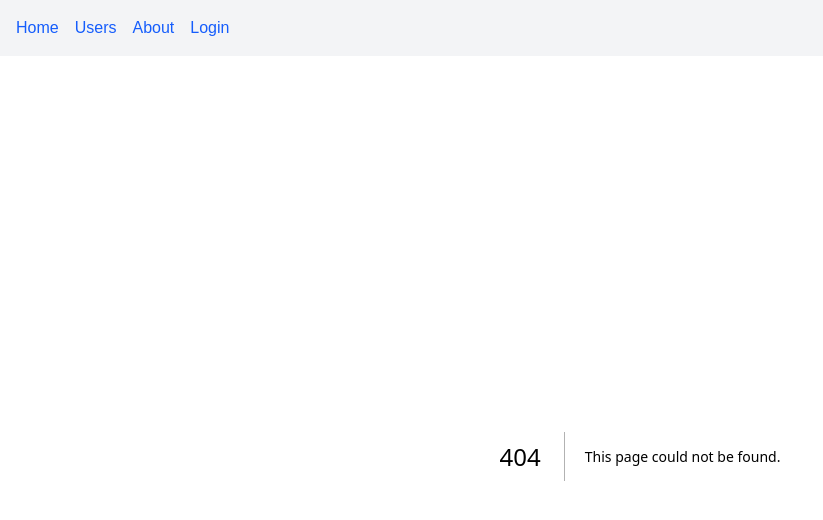
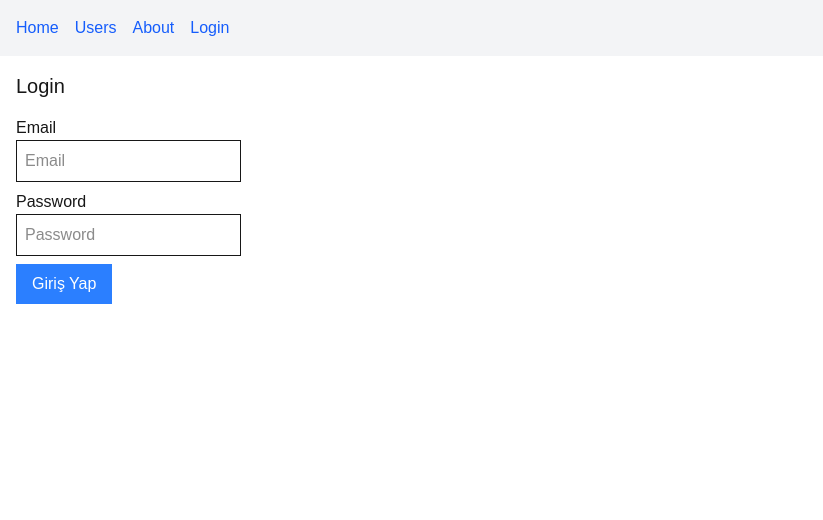
Before and after one commit to irem-koc/nextjs-user-finder, a Next.js app: page /login in a window 1280 px wide. Before the commit this address had no page. Shown: the top 520 px of the page, without its empty margins (0-823 px from the left). Built offline with nearby package versions, Linux system fonts and the light colour scheme; no server answers.

Commit message:
Add login page component

```diff
--- /dev/null
+++ b/app/(auth)/login/page.tsx
@@ -0,0 +1,48 @@
+"use client";
+import { signIn, useSession } from "next-auth/react";
+import { useState } from "react";
+
+export default function LoginPage() {
+  const [email, setEmail] = useState("");
+  const [password, setPassword] = useState("");
+
+  const handleLogin = async () => {
+    const res = await signIn("credentials", {
+      email,
+      password,
+      redirect: true,
+      callbackUrl: "/",
+    });
+    if (res?.error) {
+      alert("Hatalı giriş bilgileri");
+    }
+  };
+  const { data } = useSession();
+  return (
+    <div className="p-4">
+      <h1 className="text-xl mb-4">Login</h1>
+      <label htmlFor="">Email</label>
+      <input
+        type="text"
+        placeholder="Email"
+        className="border p-2 mb-2 block"
+        value={email}
+        onChange={(e) => setEmail(e.target.value)}
+      />
+      <label htmlFor="">Password</label>
+      <input
+        type="password"
+        placeholder="Password"
+        className="border p-2 mb-2 block"
+        value={password}
+        onChange={(e) => setPassword(e.target.value)}
+      />
+      <button
+        className="bg-blue-500 text-white px-4 py-2"
+        onClick={handleLogin}
+      >
+        Giriş Yap
+      </button>
+    </div>
+  );
+}
```
